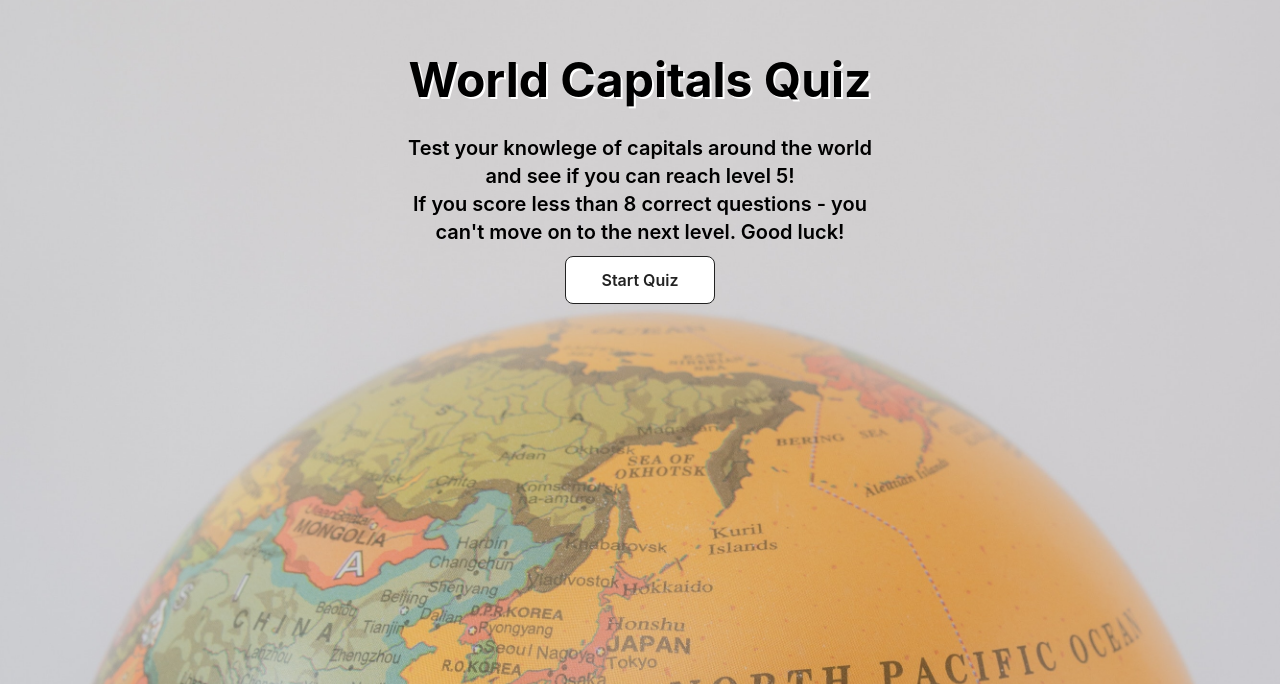
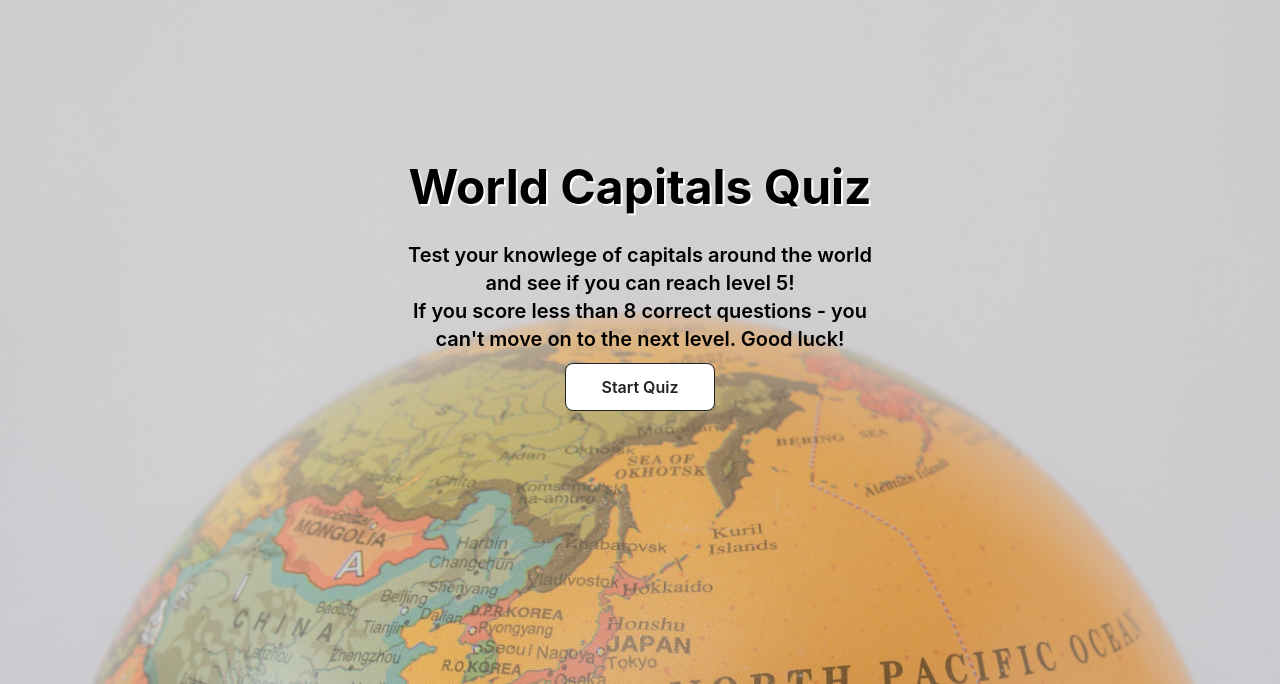
Before and after one commit to solveigag/capitals-quiz, a React (Create React App) app: page / in a window 1280 px wide. Shown: the part 116-800 px from the top of the page. Built offline with nearby package versions, Linux system fonts and the light colour scheme.

Commit message:
add flex to body

```diff
--- a/src/App.css
+++ b/src/App.css
@@ -22,15 +22,19 @@ p {
 body {
   background-image: url("./media/map.jpg");
  height: 100vh;
- overflow: hidden;
+
   background-size: cover;
   background-repeat: no-repeat;
   background-position:center;
+  display: flex;
+  flex-direction: column;
+  justify-content: center;
+  align-items: center;
 }
 #main-container {
+  margin-top: auto;
   text-align: center;
-  margin: auto;
-  padding-top: 20%;
+  /* padding-top: 10%; */
   width: 80vw;
   display: flex;
   flex-direction: column;
@@ -78,9 +82,9 @@ button {
   text-align: center;
   text-decoration: none;
   /* touch-action: manipulation; */
-  transition: box-shadow .2s,-ms-transform .1s,-webkit-transform .1s,transform .1s;
+  /* transition: box-shadow .2s,-ms-transform .1s,-webkit-transform .1s,transform .1s;
   user-select: none;
-  -webkit-user-select: none;
+  -webkit-user-select: none; */
   width: 150px;
 }
 
@@ -128,7 +132,7 @@ img {
     font-size: 48px;
   }
   #main-container{
-   padding-top: 13%;
+   /* padding-top: 13%; */
     width: 500px;
   }
   .column-container {
```
